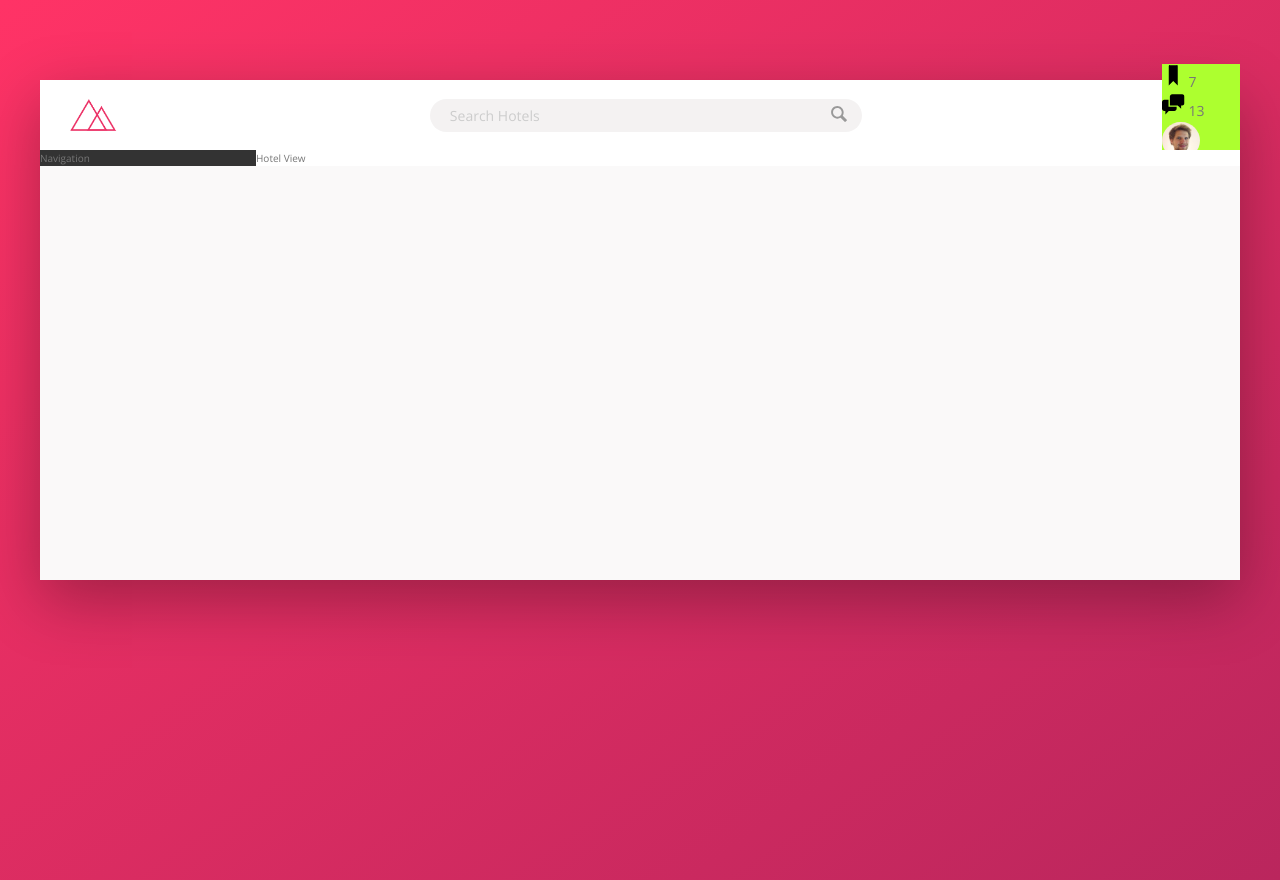
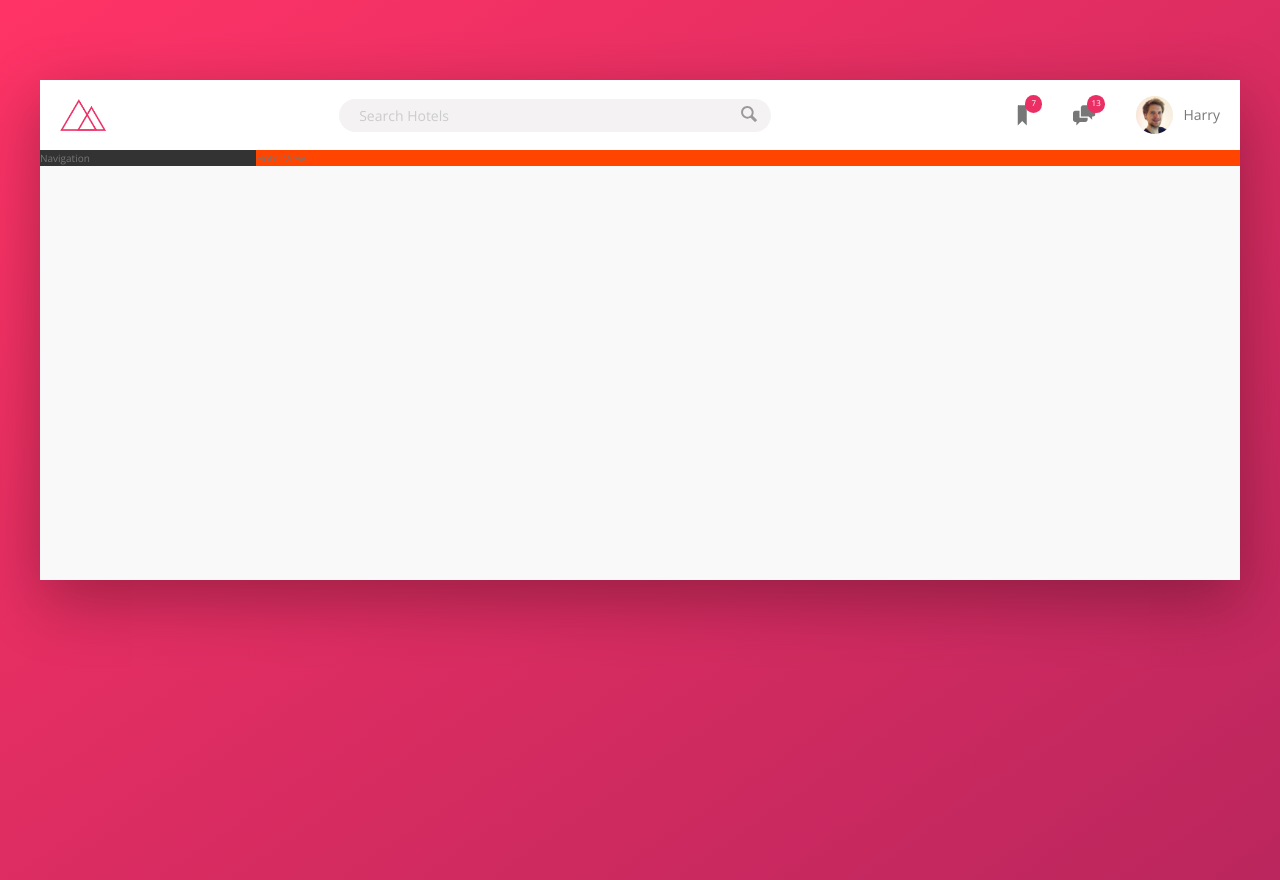
Before and after one commit to harrygothold/Trillio, a website: page index.html in a window 1280 px wide. Drawn offline with nearby package versions, Linux system fonts and the light colour scheme.

Commit message:
finished header

```diff
--- a/sass/_components.scss
+++ b/sass/_components.scss
@@ -1,6 +1,6 @@
 .logo {
     height: 3.25rem;
-    margin-left: 3rem;
+    margin-left: 2rem;
 }
 
 .search {
@@ -62,30 +62,54 @@
 
 
 .user-nav {
-    background-color: greenyellow;
+    display: flex;
+    align-items: center;
+    align-self: stretch;
+
+    & > * {
+        padding: 0 2rem;
+        cursor: pointer;
+        height: 100%;
+        display: flex;
+        align-items: center;
+    }
+
+    & > *:hover {
+        background-color: var(--color-grey-light-2);
+    }
+
     &__icon-box {
+        position: relative;
 
     }
 
     &__icon {
         height: 2.25rem;
         width: 2.25rem;
+        fill: var(--color-grey-dark-2);
     }
 
     &__notification {
+        font-size: .8rem;
+        height: 1.75rem;
+        width: 1.75rem;
+        border-radius: 50%;
+        background-color: var(--color-primary);
+        color: white;
+        position: absolute;
+        top: 1.5rem;
+        right: 1.1rem;
 
-    }
-
-    &__user {
-
+        display: flex;
+        //horizontal
+        justify-content: center;
+        //vertical
+        align-items: center;
     }
 
     &__user-photo {
         height: 3.75rem;
         border-radius: 50%;
-    }
-
-    &__user-name {
-
+        margin-right: 1rem;
     }
 }
--- a/sass/_layout.scss
+++ b/sass/_layout.scss
@@ -26,6 +26,6 @@
 }
 
 .hotel-view {
-    background-color: #fff;
+    background-color: orangered;
     flex: 1;
 }
```
Also changed, not shown: css/style.comp.css, package.json (line endings or trailing spaces), 1 other file.
